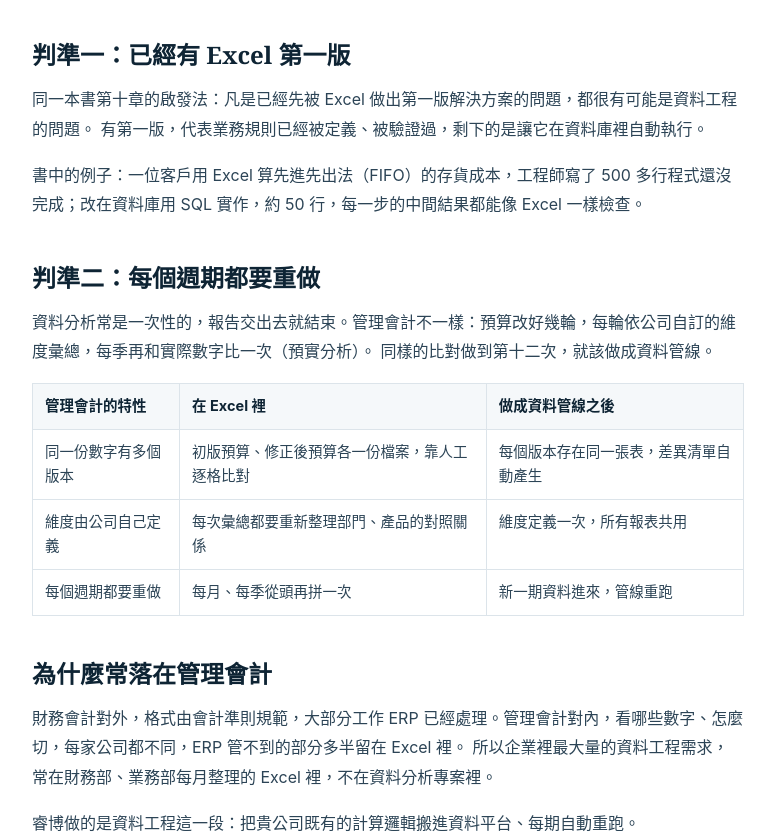
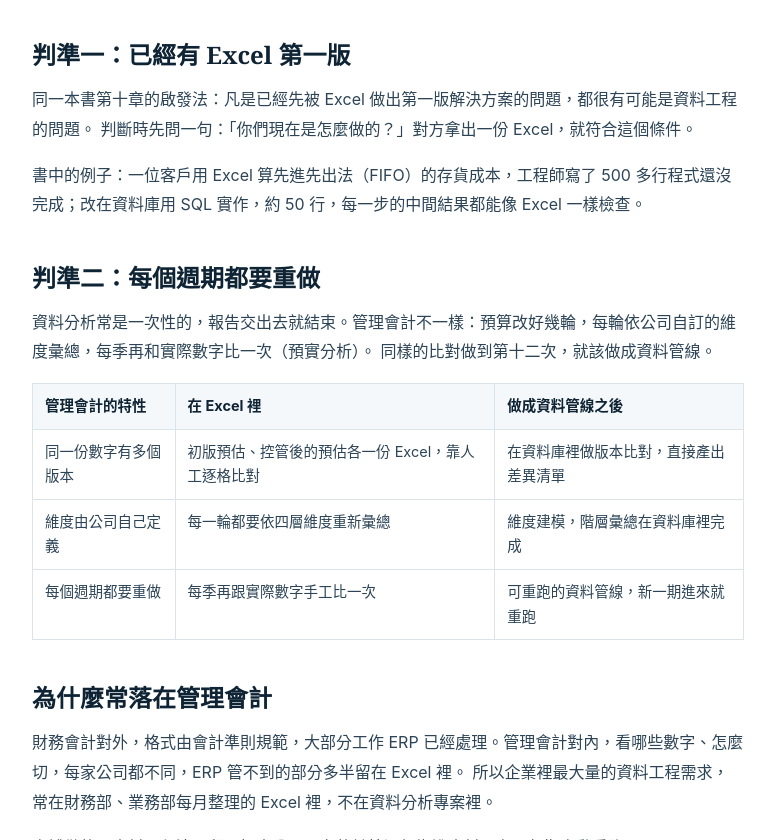
Before and after one commit to humorless/replware, a plain HTML site: page resources/public/guides/excel-data-engineering.html in a window 1280 px wide. Shown: the part 795-1635 px from the top of the page, without its empty margins (252-1027 px from the left). Drawn offline with Linux system fonts and the light colour scheme.

Commit message:
Replace unsourced examples on the Excel page with sourced wording
The table now uses the examples from the management accounting article,
and the heuristic is explained with the question the book actually asks.

Co-Authored-By: Claude Opus 5.5 <noreply@anthropic.com>

```diff
--- a/resources/public/guides/excel-data-engineering.html
+++ b/resources/public/guides/excel-data-engineering.html
@@ -112,7 +112,7 @@
     <h2>判準一：已經有 Excel 第一版</h2>
     <p>
       同一本書第十章的啟發法：凡是已經先被 Excel 做出第一版解決方案的問題，都很有可能是資料工程的問題。
-      有第一版，代表業務規則已經被定義、被驗證過，剩下的是讓它在資料庫裡自動執行。
+      判斷時先問一句：「你們現在是怎麼做的？」對方拿出一份 Excel，就符合這個條件。
     </p>
     <p>
       書中的例子：一位客戶用 Excel 算先進先出法（FIFO）的存貨成本，工程師寫了 500 多行程式還沒完成；改在資料庫用 SQL 實作，約 50 行，每一步的中間結果都能像 Excel 一樣檢查。
@@ -129,9 +129,9 @@
           <tr><th>管理會計的特性</th><th>在 Excel 裡</th><th>做成資料管線之後</th></tr>
         </thead>
         <tbody>
-          <tr><td>同一份數字有多個版本</td><td>初版預算、修正後預算各一份檔案，靠人工逐格比對</td><td>每個版本存在同一張表，差異清單自動產生</td></tr>
-          <tr><td>維度由公司自己定義</td><td>每次彙總都要重新整理部門、產品的對照關係</td><td>維度定義一次，所有報表共用</td></tr>
-          <tr><td>每個週期都要重做</td><td>每月、每季從頭再拼一次</td><td>新一期資料進來，管線重跑</td></tr>
+          <tr><td>同一份數字有多個版本</td><td>初版預估、控管後的預估各一份 Excel，靠人工逐格比對</td><td>在資料庫裡做版本比對，直接產出差異清單</td></tr>
+          <tr><td>維度由公司自己定義</td><td>每一輪都要依四層維度重新彙總</td><td>維度建模，階層彙總在資料庫裡完成</td></tr>
+          <tr><td>每個週期都要重做</td><td>每季再跟實際數字手工比一次</td><td>可重跑的資料管線，新一期進來就重跑</td></tr>
         </tbody>
       </table>
     </div>
```
